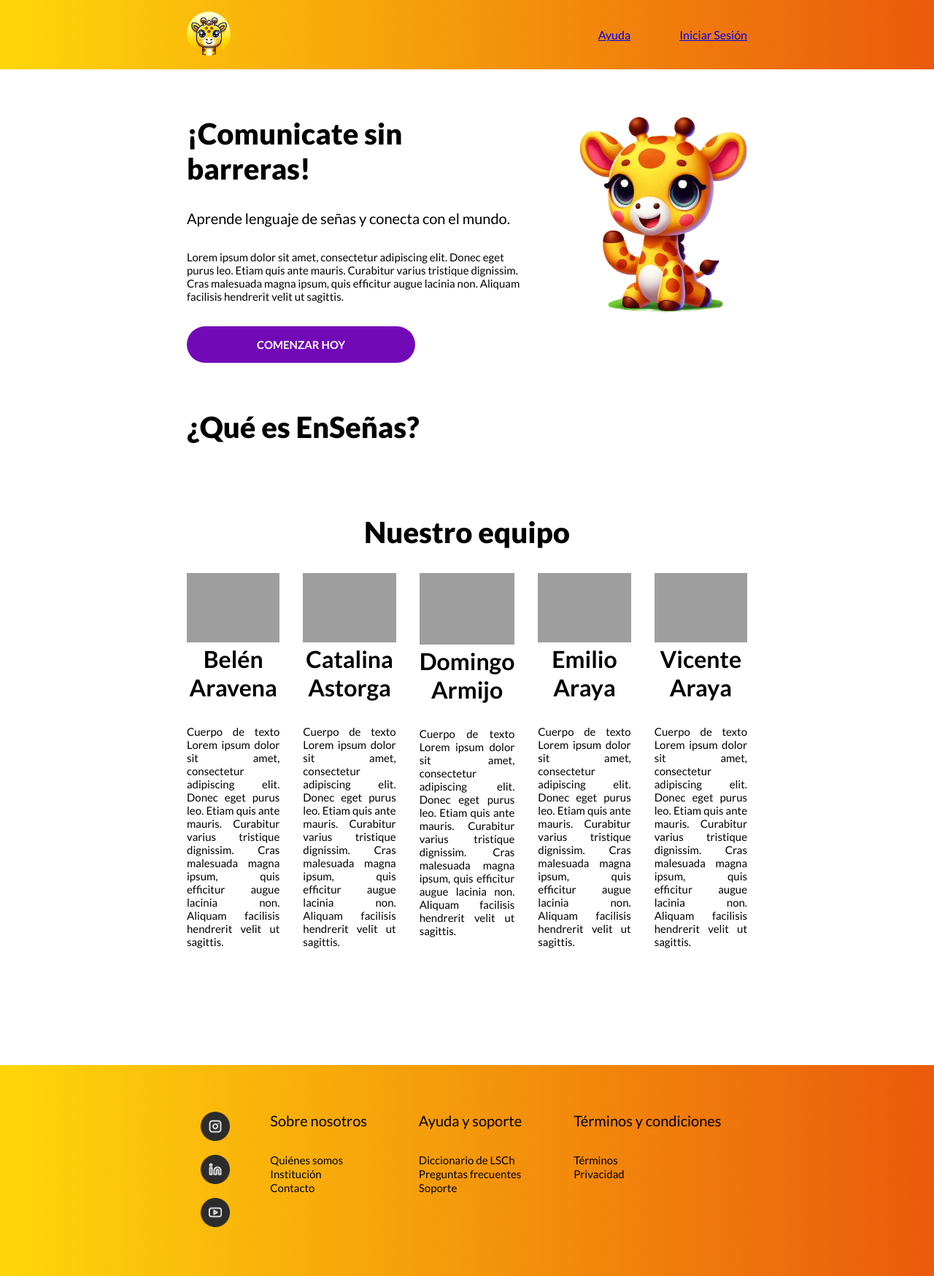
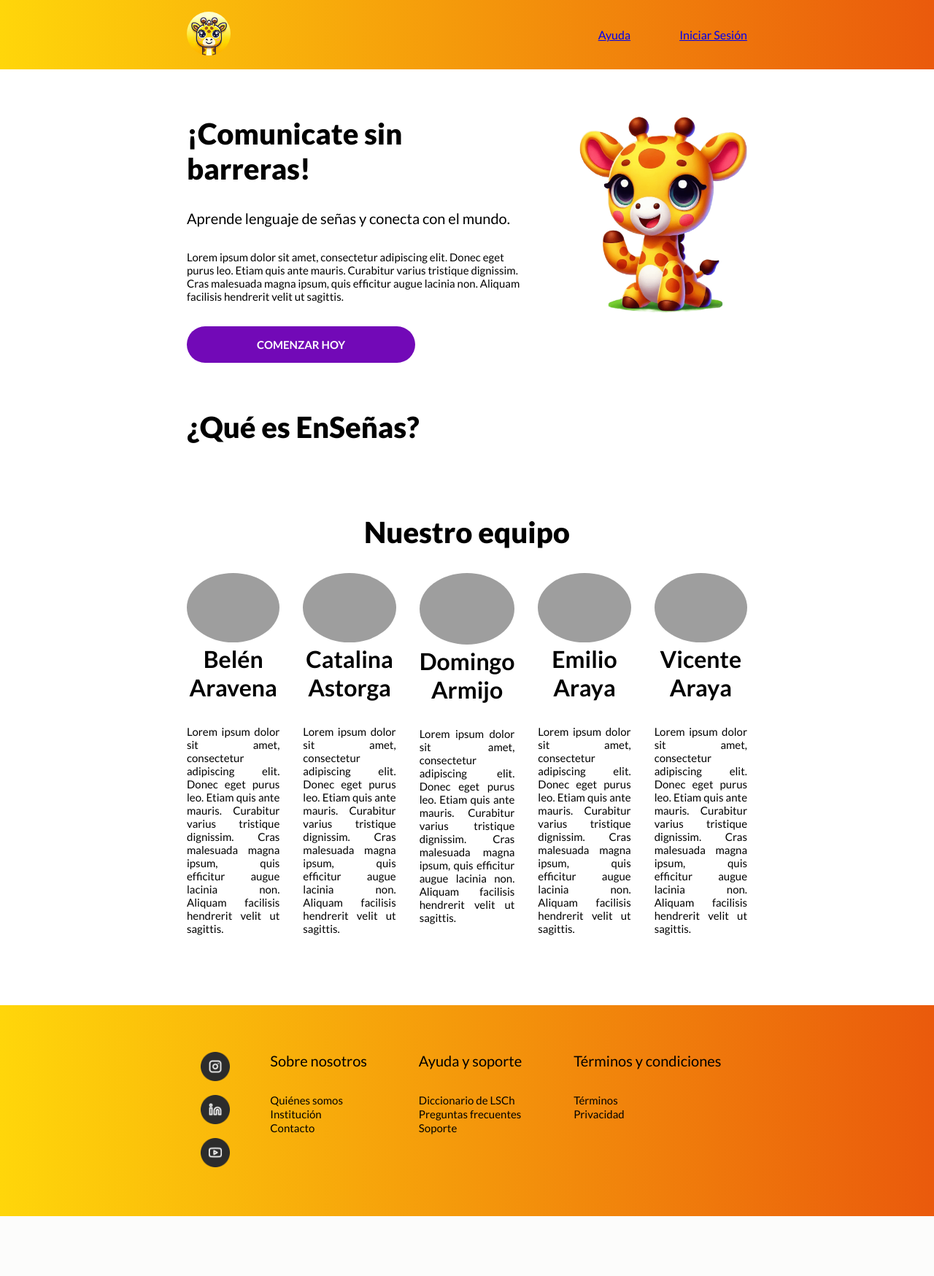
Before and after one commit to castorgausm/EnSenas, a Django app: template ensenasapp/templates/start.html in a window 1280 px wide. Shown: the whole page at 73% size. After the commit the page ends 1666 px from the top, so only its background shows below. Run offline with Django 3.2, Linux system fonts and the light colour scheme; the template is opened without the code that fills it, so the values that code supplies are empty; grey boxes are pictures that could not be loaded.

Commit message:
Cambios HTML

```diff
--- a/ensenasapp/templates/start.html
+++ b/ensenasapp/templates/start.html
@@ -43,27 +43,27 @@
                 <div class="member">
                     <img src="../images/belen.png" alt="Fotografía de Belén Aravena">
                     <h3>Belén<br>Aravena</h3>
-                    <p>Cuerpo de texto Lorem ipsum dolor sit amet, consectetur adipiscing elit. Donec eget purus leo. Etiam quis ante mauris. Curabitur varius tristique dignissim. Cras malesuada magna ipsum, quis efficitur augue lacinia non. Aliquam facilisis hendrerit velit ut sagittis.</p>
+                    <p>Lorem ipsum dolor sit amet, consectetur adipiscing elit. Donec eget purus leo. Etiam quis ante mauris. Curabitur varius tristique dignissim. Cras malesuada magna ipsum, quis efficitur augue lacinia non. Aliquam facilisis hendrerit velit ut sagittis.</p>
                 </div>
                 <div class="member">
                     <img src="../images/catalina.png" alt="Fotografía de Catalina Astorga">
                     <h3>Catalina<br>Astorga</h3>
-                    <p>Cuerpo de texto Lorem ipsum dolor sit amet, consectetur adipiscing elit. Donec eget purus leo. Etiam quis ante mauris. Curabitur varius tristique dignissim. Cras malesuada magna ipsum, quis efficitur augue lacinia non. Aliquam facilisis hendrerit velit ut sagittis.</p>
+                    <p>Lorem ipsum dolor sit amet, consectetur adipiscing elit. Donec eget purus leo. Etiam quis ante mauris. Curabitur varius tristique dignissim. Cras malesuada magna ipsum, quis efficitur augue lacinia non. Aliquam facilisis hendrerit velit ut sagittis.</p>
                 </div>
                 <div class="member">
                     <img src="../images/domingo.png" alt="Fotografía de Domingo Armijo">
                     <h3>Domingo<br>Armijo</h3>
-                    <p>Cuerpo de texto Lorem ipsum dolor sit amet, consectetur adipiscing elit. Donec eget purus leo. Etiam quis ante mauris. Curabitur varius tristique dignissim. Cras malesuada magna ipsum, quis efficitur augue lacinia non. Aliquam facilisis hendrerit velit ut sagittis.</p>
+                    <p>Lorem ipsum dolor sit amet, consectetur adipiscing elit. Donec eget purus leo. Etiam quis ante mauris. Curabitur varius tristique dignissim. Cras malesuada magna ipsum, quis efficitur augue lacinia non. Aliquam facilisis hendrerit velit ut sagittis.</p>
                 </div>
                 <div class="member">
                     <img src="../images/emilio.png" alt="Fotografía de Emilio Araya">
                     <h3>Emilio<br>Araya</h3>
-                    <p>Cuerpo de texto Lorem ipsum dolor sit amet, consectetur adipiscing elit. Donec eget purus leo. Etiam quis ante mauris. Curabitur varius tristique dignissim. Cras malesuada magna ipsum, quis efficitur augue lacinia non. Aliquam facilisis hendrerit velit ut sagittis.</p>
+                    <p>Lorem ipsum dolor sit amet, consectetur adipiscing elit. Donec eget purus leo. Etiam quis ante mauris. Curabitur varius tristique dignissim. Cras malesuada magna ipsum, quis efficitur augue lacinia non. Aliquam facilisis hendrerit velit ut sagittis.</p>
                 </div>
                 <div class="member">
                     <img src="../images/vicente.png" alt="Fotografía de Vicente Araya">
                     <h3>Vicente<br>Araya</h3>
-                    <p>Cuerpo de texto Lorem ipsum dolor sit amet, consectetur adipiscing elit. Donec eget purus leo. Etiam quis ante mauris. Curabitur varius tristique dignissim. Cras malesuada magna ipsum, quis efficitur augue lacinia non. Aliquam facilisis hendrerit velit ut sagittis.</p>
+                    <p>Lorem ipsum dolor sit amet, consectetur adipiscing elit. Donec eget purus leo. Etiam quis ante mauris. Curabitur varius tristique dignissim. Cras malesuada magna ipsum, quis efficitur augue lacinia non. Aliquam facilisis hendrerit velit ut sagittis.</p>
                 </div>
             </div>
         </main>
--- a/ensenasapp/templates/styles.css
+++ b/ensenasapp/templates/styles.css
@@ -127,7 +127,6 @@ main {
 }
 
 .contteam {
-    margin-bottom: 4rem;
     text-align: center;
     display: flex;
     justify-content: space-around;
@@ -138,6 +137,10 @@ main {
 .member {
     flex: 1;
     text-align: center;
+}
+
+.member img {
+    border-radius: 50%;
 }
 
 .member p {
```
